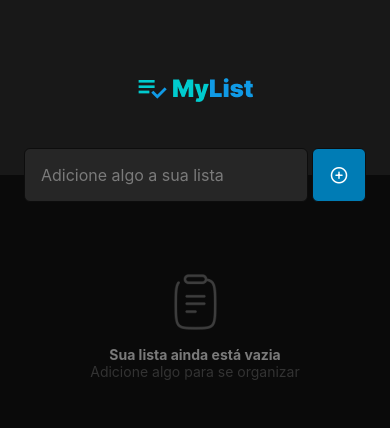
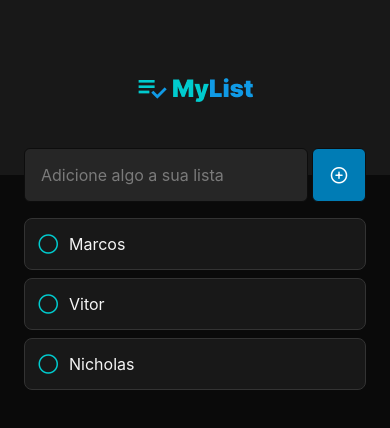
Before and after one commit to nicholasveras/myList, a React Native app: screen / in a window 390 px wide. Shown: the top 428 px of the page. Built offline with nearby package versions, Linux system fonts and the light colour scheme.

Commit message:
feat: style for item component

```diff
--- a/App.js
+++ b/App.js
@@ -12,9 +12,10 @@ import { COLORS } from "./src/theme/colors";
 import Input from "./src/components/Input";
 import Button from "./src/components/Button";
 import EmptyIcon from "./src/assets/clipboard.png";
+import Item from "./src/components/Item";
 
 export default function App() {
-  const list = [];
+  const list = ["Marcos", "Vitor", "Nicholas"];
 
   const renderEmptyList = () => (
     <View style={styles.empty}>
@@ -39,9 +40,12 @@ export default function App() {
       <FlatList
         data={list}
         keyExtractor={(item) => item}
-        renderItem={({ item }) => (
-          <Text style={{ color: "white" }}>{item}</Text>
-        )}
+        renderItem={({ item }) => <Item data={item} />}
+        contentContainerStyle={{
+          paddingTop: 16,
+          paddingHorizontal: 24,
+          gap: 8,
+        }}
         ListEmptyComponent={() => renderEmptyList()}
       />
     </SafeAreaView>
--- /dev/null
+++ b/src/components/Item/index.jsx
@@ -0,0 +1,29 @@
+import { StyleSheet, Text, View } from "react-native";
+import { COLORS } from "../../theme/colors";
+import { Ionicons } from "@expo/vector-icons";
+
+export default function Item({ data }) {
+  return (
+    <View style={styles.container}>
+      <Ionicons name={"radio-button-off"} size={24} color={COLORS.ciano} />
+      <Text style={styles.text}>{data}</Text>
+    </View>
+  );
+}
+
+const styles = StyleSheet.create({
+  container: {
+    flexDirection: "row",
+    alignItems: "center",
+    gap: 8,
+    backgroundColor: COLORS.black500,
+    borderWidth: 1,
+    borderColor: COLORS.gray500,
+    borderRadius: 8,
+    padding: 12,
+  },
+  text: {
+    fontSize: 16,
+    color: COLORS.white,
+  },
+});
```
